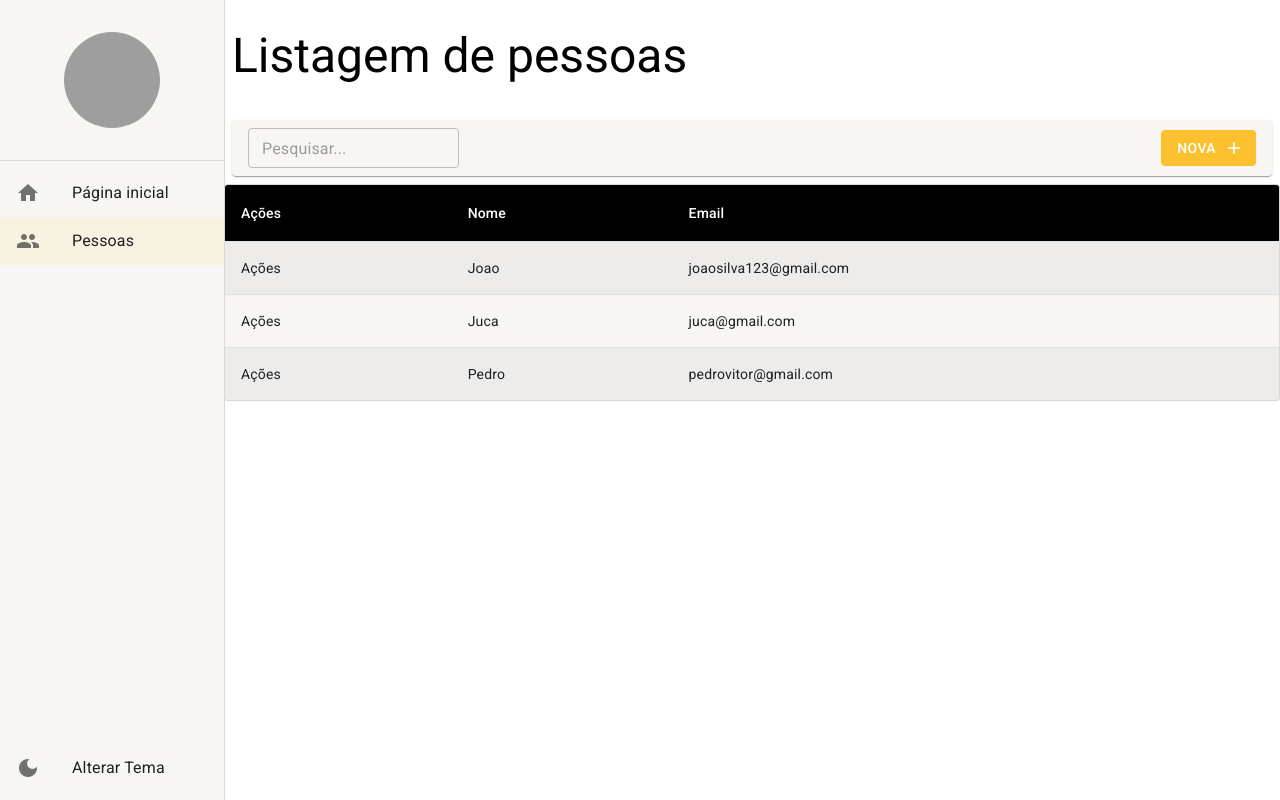
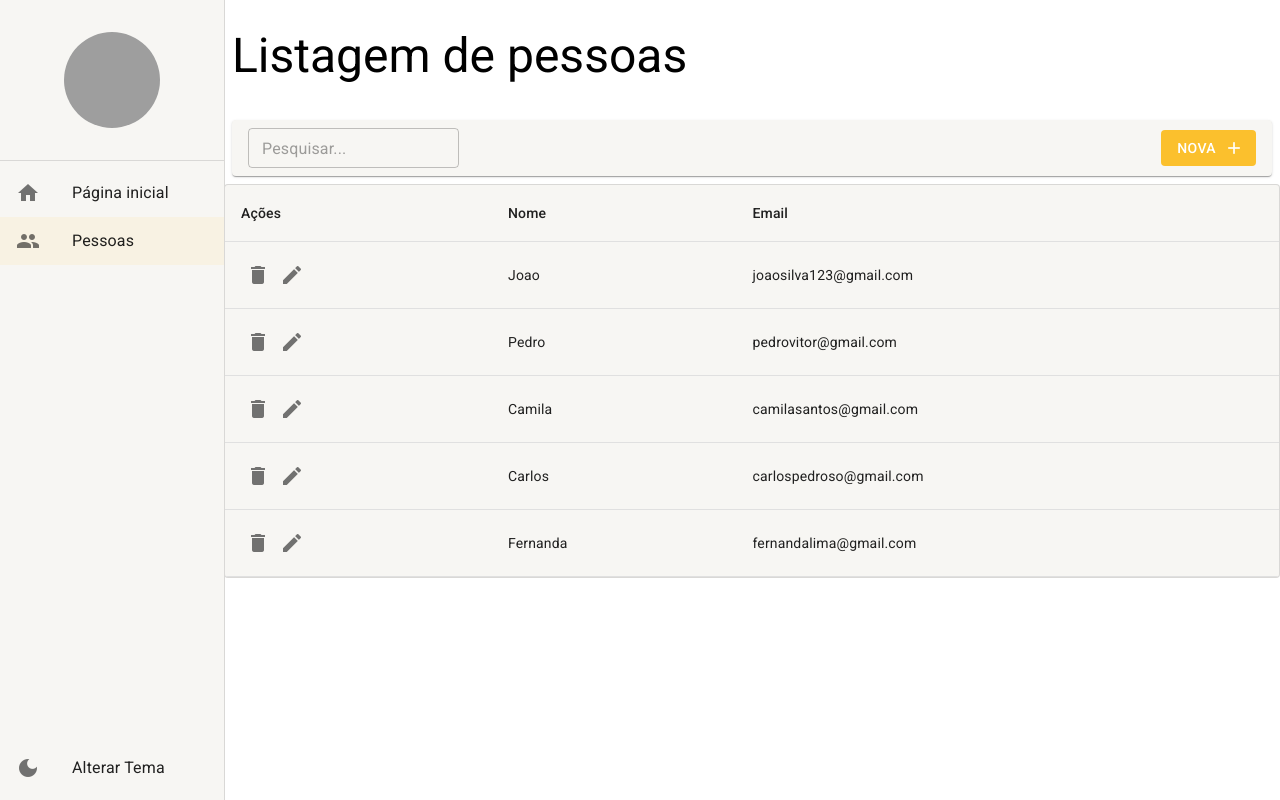
Before and after one commit to BruhnaF/curso-react-materialui, a React (Create React App) app: page /pessoas in a window 1280 px wide. Built offline with nearby package versions, Linux system fonts and the light colour scheme; data requests are answered from the project's data file; grey boxes are pictures that could not be loaded.

Commit message:
feat: criando tabela e paginação

```diff
--- a/mock/database.json
+++ b/mock/database.json
@@ -1,25 +1,81 @@
 {
   "pessoas": [
     {
-            "id": 1,
+      "id": "1",
       "cidadeId": 1,
       "email": "joaosilva123@gmail.com",
       "nome": "Joao",
-            "sobrenome":"Silva"
+      "sobrenome": "Silva"
     },
     {
-            "id": 2,
-            "cidadeId": 1,
-            "email": "juca@gmail.com",
-            "nome": "Juca",
-            "sobrenome":"Souza"
-        },
-        {
-            "id": 3,
+      "id": "3",
       "cidadeId": 1,
       "email": "pedrovitor@gmail.com",
       "nome": "Pedro",
-            "sobrenome":"Vitor"
+      "sobrenome": "Vitor"
+    },
+    {
+      "id": "4",
+      "cidadeId": 2,
+      "email": "camilasantos@gmail.com",
+      "nome": "Camila",
+      "sobrenome": "Santos"
+    },
+    {
+      "id": "5",
+      "cidadeId": 2,
+      "email": "carlospedroso@gmail.com",
+      "nome": "Carlos",
+      "sobrenome": "Pedroso"
+    },
+    {
+      "id": "7",
+      "cidadeId": 2,
+      "email": "fernandalima@gmail.com",
+      "nome": "Fernanda",
+      "sobrenome": "Lima"
+    },
+    {
+      "id": "8",
+      "cidadeId": 2,
+      "email": "gabrielamarques@gmail.com",
+      "nome": "Gabriela",
+      "sobrenome": "Marques"
+    },
+    {
+      "id": "9",
+      "cidadeId": 2,
+      "email": "helenafrutuoso@gmail.com",
+      "nome": "Helena",
+      "sobrenome": "Frutuoso"
+    },
+    {
+      "id": "10",
+      "cidadeId": 3,
+      "email": "igorvieira@gmail.com",
+      "nome": "Igor",
+      "sobrenome": "Vieira"
+    },
+    {
+      "id": "11",
+      "cidadeId": 3,
+      "email": "josepedro@gmail.com",
+      "nome": "Jose",
+      "sobrenome": "JosePedro"
+    },
+    {
+      "id": "12",
+      "cidadeId": 3,
+      "email": "joaquimcamargo@gmail.com",
+      "nome": "Joaquim",
+      "sobrenome": "Camargo"
+    },
+    {
+      "id": "13",
+      "cidadeId": 2,
+      "email": "carlosferreira@gmail.com",
+      "nome": "Carlos",
+      "sobrenome": "Ferreira"
     }
   ]
 }
--- a/src/pages/pessoas/ListagemDePessoas.tsx
+++ b/src/pages/pessoas/ListagemDePessoas.tsx
@@ -1,35 +1,16 @@
-import { useSearchParams } from 'react-router-dom';
+import { useNavigate, useSearchParams } from 'react-router-dom';
 import { FerramentasDaListagem } from '../../shared/components';
 import { LayoutBaseDePagina } from '../../shared/layouts';
 import { useEffect, useMemo, useState } from 'react';
-import { IListagemPessoa, PessoaService } from '../../shared/services/api/pessoas/PessoasService';
+import { IListagemPessoa, PessoaService } from '../../shared/services/api/pessoas/PessoaService';
 import { useDebounce } from '../../shared/hooks';
-import { Paper, Table, TableBody, TableCell, TableContainer, TableHead, TableRow, styled, tableCellClasses } from '@mui/material';
-
-
-const StyledTableCell = styled(TableCell)(({ theme }) => ({
-    [`&.${tableCellClasses.head}`]: {
-        backgroundColor: theme.palette.common.black,
-        color: theme.palette.common.white,
-    },
-    [`&.${tableCellClasses.body}`]: {
-        fontSize: 14,
-    },
-}));
-
-const StyledTableRow = styled(TableRow)(({ theme }) => ({
-    '&:nth-of-type(odd)': {
-        backgroundColor: theme.palette.action.hover,
-    },
-    // hide last border
-    '&:last-child td, &:last-child th': {
-        border: 0,
-    },
-}));
+import { Icon, IconButton, LinearProgress, Pagination, Paper, Table, TableBody, TableCell, TableContainer, TableFooter, TableHead, TableRow } from '@mui/material';
+import { Environment } from '../../shared/environment';
 
 export const ListagemDePessoas: React.FC = () => {
     const [searchParams, setSearchParams] = useSearchParams();
     const { debounce } = useDebounce();
+    const navigate = useNavigate();
 
     const [rows, setRows] = useState<IListagemPessoa[]>([]);
     const [isLoading,
@@ -41,13 +22,14 @@ export const ListagemDePessoas: React.FC = () => {
         return searchParams.get('busca') ?? '';
     }, [searchParams]);
 
+    const pagina = useMemo(() => {
+        return Number(searchParams.get('pagina') ?? '1');
+    }, [searchParams]);
+
     useEffect(() => {
-        if (isLoading || totalCount) {
-            true;
-        }
         setIsLoading(true);
         debounce(() => {
-            PessoaService.getAll(1, busca).then(result => {
+            PessoaService.getAll(pagina, busca).then(result => {
                 setIsLoading(false);
                 if (result instanceof Error) {
                     alert(result.message);
@@ -58,7 +40,23 @@ export const ListagemDePessoas: React.FC = () => {
                 }
             });
         });
-    }, [busca]);
+    }, [busca, pagina]);
+
+    const handleDelete = (id: number) => {
+        if (confirm('Realmente deseja apagar o registro?')) {
+            PessoaService.deleteById(id).then(result => {
+                if (result instanceof Error) {
+                    alert(result.message);
+                } else {
+                    setRows(oldRows => {
+                        return [
+                            ...oldRows.filter(oldRow => oldRow.id !== id)
+                        ];
+                    });
+                }
+            });
+        }
+    };
 
     return (
         <LayoutBaseDePagina
@@ -68,28 +66,61 @@ export const ListagemDePessoas: React.FC = () => {
                     mostrarImputBusca
                     textoBotaoNovo='Nova'
                     textoDaBusca={busca}
-                    aoMudarTextoDeBusca={texto => setSearchParams({ busca: texto }, { replace: true })}
+                    aoMudarTextoDeBusca={texto => setSearchParams({ busca: texto, pagina: '1' }, { replace: true })}
                 />
             }
         >
             <TableContainer component={Paper} variant='outlined' sx={{ n: 1, width: 'auto' }}>
-                <Table sx={{ minWidth: 700 }} aria-label="customized table">
+                <Table>
                     <TableHead>
                         <TableRow>
-                            <StyledTableCell>Ações</StyledTableCell>
-                            <StyledTableCell>Nome</StyledTableCell>
-                            <StyledTableCell>Email</StyledTableCell>
+                            <TableCell>Ações</TableCell>
+                            <TableCell>Nome</TableCell>
+                            <TableCell>Email</TableCell>
                         </TableRow>
                     </TableHead>
                     <TableBody>
                         {rows.map(row => (
-                            <StyledTableRow key={row.id}>
-                                <StyledTableCell>Ações</StyledTableCell>
-                                <StyledTableCell>{row.nome}</StyledTableCell>
-                                <StyledTableCell>{row.email}</StyledTableCell>
-                            </StyledTableRow>
+                            <TableRow key={row.id}>
+                                <TableCell>
+                                    <IconButton size='small' onClick={() => handleDelete(row.id)}>
+                                        <Icon>delete</Icon>
+                                    </IconButton>
+                                    <IconButton size='small' onClick={() => navigate(`/pessoas/detalhe/${ row.id }`)}>
+                                        <Icon>edit</Icon>
+                                    </IconButton>
+                                </TableCell>
+                                <TableCell>{row.nome}</TableCell>
+                                <TableCell>{row.email}</TableCell>
+                            </TableRow>
                         ))}
                     </TableBody>
+
+                    {totalCount == 0 && !isLoading && (
+                        <caption>
+                            {Environment.LISTAGEM_VAZIA}
+                        </caption>
+                    )}
+                    <TableFooter>
+                        {isLoading && (
+                            <TableRow>
+                                <TableCell colSpan={3}>
+                                    <LinearProgress variant='indeterminate' />
+                                </TableCell>
+                            </TableRow>
+                        )}
+                        {totalCount > 0 && totalCount > Environment.LIMITE_DE_LINHAS && (
+                            <TableRow>
+                                <TableCell colSpan={3}>
+                                    <Pagination
+                                        page={pagina}
+                                        count={Math.ceil(totalCount / Environment.LIMITE_DE_LINHAS)}
+                                        onChange={(e, newPage) => setSearchParams({ busca, pagina: newPage.toString() }, { replace: true })}
+                                    />
+                                </TableCell>
+                            </TableRow>
+                        )}
+                    </TableFooter>
                 </Table>
             </TableContainer>
         </LayoutBaseDePagina >
--- a/src/routes/index.tsx
+++ b/src/routes/index.tsx
@@ -23,7 +23,7 @@ export const AppRoutes = () => {
         <Routes>
             <Route path="/pagina-inicial" element={<Dashboard />} />
             <Route path="/pessoas" element={<ListagemDePessoas />} />
-            {/*<Route path="/pessoas/detalhe/:id" element={<Dashboard />} />*/}
+            <Route path="/pessoas/detalhe/:id" element={<p>Detalhe</p>} />
             <Route path="*" element={<Navigate to="pagina-inicial" />} />
         </Routes>
     );
--- a/src/shared/environment/index.ts
+++ b/src/shared/environment/index.ts
@@ -1,7 +1,7 @@
 
 
 export const Environment = {
-    LIMITE_DE_LINHAS: 10,
+    LIMITE_DE_LINHAS: 5,
     INPUT_DE_BUSCA: 'Pesquisar...',
     LISTAGEM_VAZIA: 'Nenhum registro encontrado.',
     URL_BASE: 'http://localhost:3333'
--- /dev/null
+++ b/src/shared/services/api/pessoas/PessoaService.ts
@@ -0,0 +1,100 @@
+import { Environment } from '../../../environment';
+import { Api } from '../../axios-config';
+
+
+export interface IListagemPessoa {
+  id: number;
+  email: string;
+  cidadeId: number;
+  nome: string;
+  sobrenome: string;
+}
+
+export interface IDetalhePessoa {
+  id: number;
+  email: string;
+  cidadeId: number;
+  nome: string;
+  sobrenome: string;
+}
+
+export type TPessoasComTotalCount = {
+  data: IListagemPessoa[];
+  totalCount: number;
+}
+
+const getAll = async (page = 1, filter = ''): Promise<TPessoasComTotalCount | Error> => {
+  try {
+    const urlRelativa = `/pessoas?_page=${page}&_limit=${Environment.LIMITE_DE_LINHAS}&nome=${filter}`;
+    const { data } = await Api.get(urlRelativa);
+
+    if (data) {
+      return {
+        data,
+        totalCount: Number(data.length|| Environment.LIMITE_DE_LINHAS)
+      };
+    }
+
+    return new Error('Erro ao listar os registros.');
+  } catch (error) {
+    console.error(error);
+    return new Error((error as { message: string }).message || 'Erro ao listar os registros.');
+  }
+};
+
+const getById = async (id: number): Promise<IDetalhePessoa | Error> => {
+  try {
+    const { data } = await Api.get(`/pessoas/${id}`);
+
+    if (data) {
+      return data;
+    }
+
+    return new Error('Erro ao consultar o registro.');
+  } catch (error) {
+    console.error(error);
+    return new Error((error as { message: string }).message || 'Erro ao consultar o registro.');
+  }
+};
+
+const create = async (dados: Omit<IDetalhePessoa, 'id'>): Promise<number | Error> => {
+  try {
+    const { data } = await Api.post<IDetalhePessoa>('/pessoas', dados);
+
+    if (data) {
+      return data.id;
+    }
+
+    return new Error('Erro ao criar o registro.');
+  } catch (error) {
+    console.error(error);
+    return new Error((error as { message: string }).message || 'Erro ao criar o registro.');
+  }
+};
+
+const updateById = async (id: number, dados: IDetalhePessoa): Promise<void | Error> => {
+  try {
+    await Api.put(`/pessoas/${id}`, dados);
+  } catch (error) {
+    console.error(error);
+    return new Error((error as { message: string }).message || 'Erro ao atualizar o registro.');
+  }
+};
+
+const deleteById = async (id: number): Promise<void | Error> => {
+  try {
+    await Api.delete(`/pessoas/${id}`);
+  } catch (error) {
+    console.error(error);
+    return new Error((error as { message: string }).message || 'Erro ao apagar o registro.');
+  }
+};
+
+
+export const PessoaService = {
+  getAll,
+  create,
+  getById,
+  updateById,
+  deleteById,
+};
```
Also changed, not shown: src/shared/services/api/pessoas/PessoasService.ts (deleted, +0 -96 lines). Lines whose indentation alone changed are shown as unchanged.
